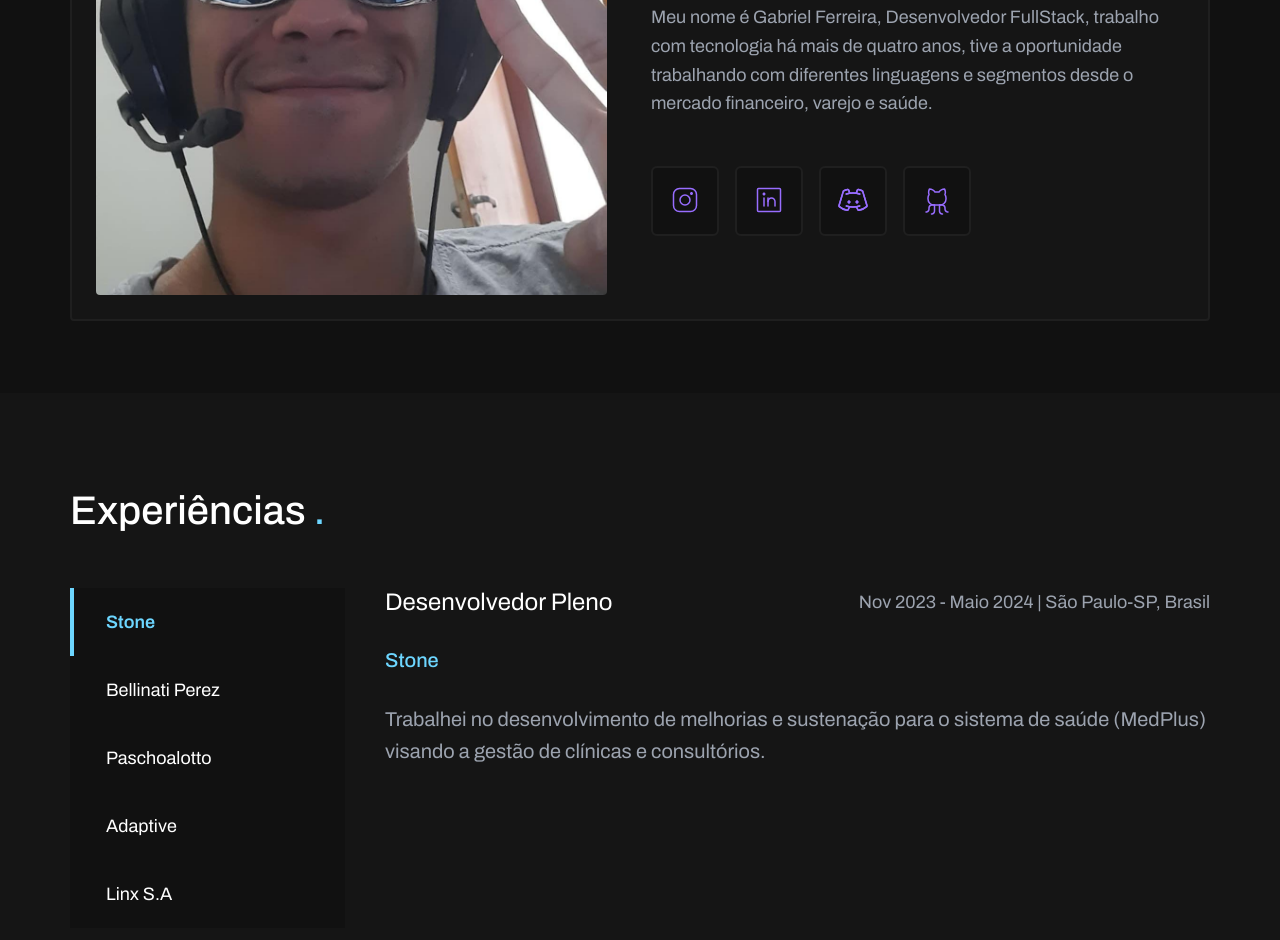
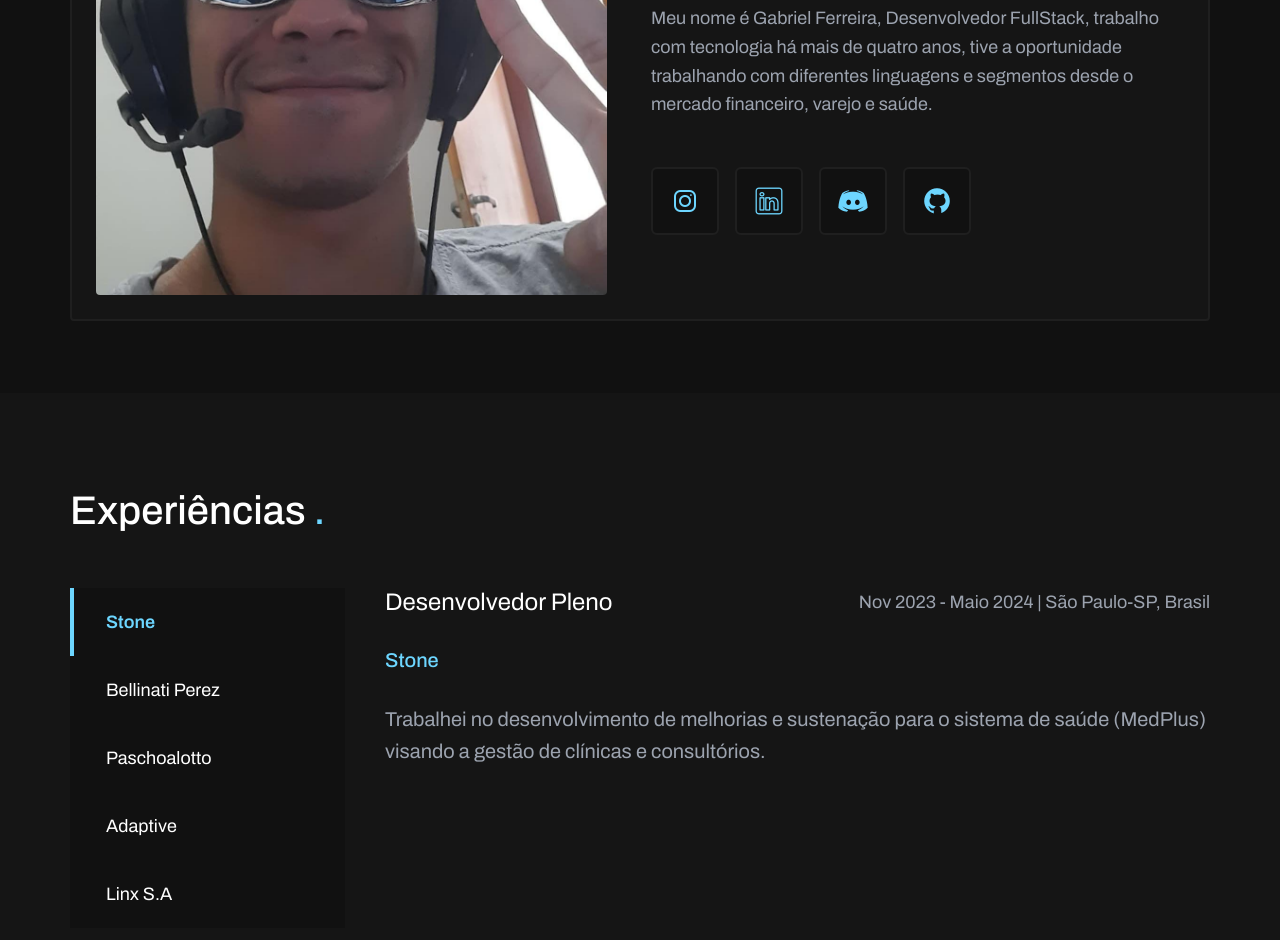
Before and after one commit to GabrielFSouza/mywebsite, a plain HTML site: page index.html in a window 1280 px wide. Shown: the part 1075-2015 px from the top of the page. Drawn offline with nearby package versions, Linux system fonts and the light colour scheme.

Commit message:
POR#006 - Trocando os icons

```diff
--- a/index.html
+++ b/index.html
@@ -103,26 +103,26 @@
               <ul>
                 <a href="https://www.instagram.com/gabirudev/" rel="noopener" target="_blank">
                   <li>
-                    <img src="./assets/icons/instagram.svg" alt="Ícone do Instagram" onload="SVGInject(this)" />
+                    <img src="./assets/icons/instagram.png" alt="Ícone do Instagram"  />
                   </li>
                 </a>
 
                 <a href="https://www.linkedin.com/in/gabrielfsouza/" rel="noopener" target="_blank">
                   <li>
-                    <img src="./assets/icons/linkedin.svg" rel="noopener" alt="Ícone do LinkedIn"
+                    <img src="./assets/icons/linkedin.png" rel="noopener" alt="Ícone do LinkedIn"
                       onload="SVGInject(this)" />
                   </li>
                 </a>
 
                 <a href="https://discord.gg/erxZn5hkDy" rel="noopener" target="_blank">
                   <li>
-                    <img src="./assets/icons/discord.svg" alt="Ícone do Discord" onload="SVGInject(this)" />
+                    <img src="./assets/icons/discord.png" alt="Ícone do Discord" onload="SVGInject(this)" />
                   </li>
                 </a>
 
                 <a href="https://github.com/GabrielFSouza" rel="noopener" target="_blank">
                   <li>
-                    <img src="./assets/icons/github.svg" alt="Ícone do GitHub" onload="SVGInject(this)" />
+                    <img src="./assets/icons/github.png" alt="Ícone do GitHub" onload="SVGInject(this)" />
                   </li>
                 </a>
 
@@ -238,7 +238,7 @@
       <div class="grid-layout">
         <h2 class="delaySmallReveal">Serviços <span>.</span></h2>
         <div id="services">
-          <article class="intervalCardReveal">
+          <!-- <article class="intervalCardReveal">
             <div>
               <img src="assets/icons/icon-design.svg" width="100px" height="100px" alt="ícone layers" />
             </div>
@@ -247,7 +247,7 @@
               Desenho interface de forma que ela seja clara, objetiva e
               principalmente intuitiva para o usuário.
             </p>
-          </article>
+          </article> -->
 
           <article class="intervalCardReveal">
             <div>
@@ -255,8 +255,7 @@
             </div>
             <h3>Desenvolvimento</h3>
             <p>
-              Desenvolvo sites profissionais, blogs, portfólios, landing pages
-              e e-commerce.
+              Desenvolvo sites profissionais, blogs, portfólios, landing pages, e-commerce
             </p>
           </article>
 
```
Also changed, not shown: assets/icons/discord.png (added), assets/icons/github.png (added), assets/icons/instagram.png (added), assets/icons/linkedin.png (added), assets/icons/linkedin.svg (deleted).
